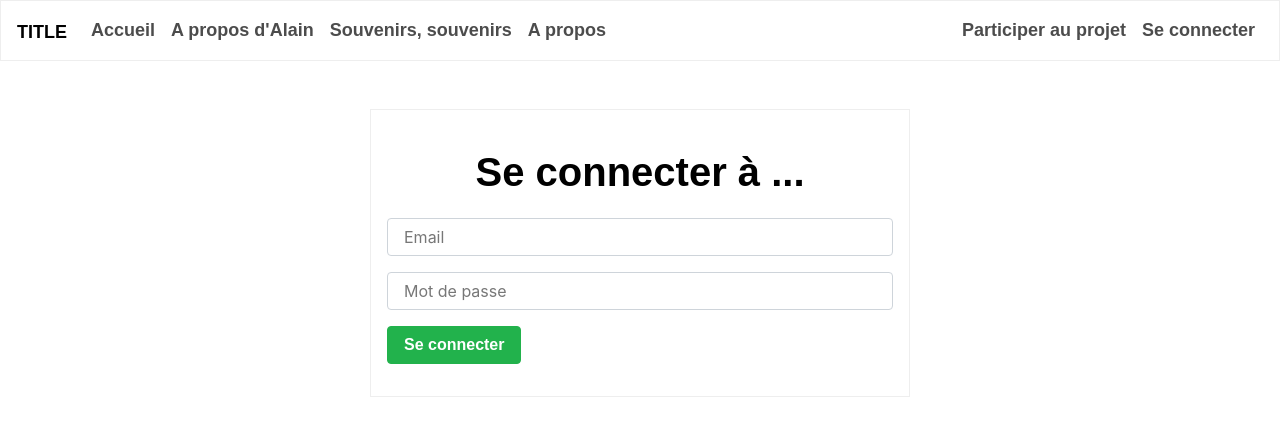
After one commit to punckle/memories, a Symfony app: template templates/security/login.html.twig in a window 1280 px wide. The commit adds this page. Shown: the top 436 px of the page. Run offline with Twig, Linux system fonts and the light colour scheme; the template is opened without the code that fills it, so the values that code supplies are empty; some libraries are stand-ins or nearby versions; some web fonts are replaced.

Commit message:
Mise en place Security

```diff
--- a/templates/base.html.twig
+++ b/templates/base.html.twig
@@ -11,7 +11,7 @@
     </head>
     <header>
         <nav class="navbar navbar-expand-lg navbar-light bg-light">
-            <a class="navbar-brand" href="#">TITLE</a>
+            <a class="navbar-brand" href="{{ path('home') }}">TITLE</a>
             <button class="navbar-toggler" type="button" data-toggle="collapse" data-target="#navbarColor03" aria-controls="navbarColor03" aria-expanded="false" aria-label="Toggle navigation">
                 <span class="navbar-toggler-icon"></span>
             </button>
@@ -19,7 +19,7 @@
             <div class="collapse navbar-collapse" id="navbarColor03">
                 <ul class="navbar-nav mr-auto">
                     <li class="nav-item">
-                        <a class="nav-link" href="#">Accueil</a>
+                        <a class="nav-link" href="{{ path('home') }}">Accueil</a>
                     </li>
                     <li class="nav-item">
                         <a class="nav-link" href="#">A propos d'Alain</a>
@@ -36,7 +36,7 @@
                         <a href="" class="nav-link">Participer au projet</a>
                     </li>
                     <li class="class-item"></li>
-                        <a href="" class="nav-link">Se connecter</a>
+                        <a href="{{ path('login') }}" class="nav-link">Se connecter</a>
                     </li>
                 </ul>
             </div>
--- /dev/null
+++ b/templates/security/login.html.twig
@@ -0,0 +1,35 @@
+{% extends 'base.html.twig' %}
+
+{% block title %}Se connecter{% endblock %}
+
+{% block body %}
+
+    {% if error %}
+        <div>{{ error.messageKey|trans(error.messageData, 'security') }}</div>
+    {% endif %}
+
+    <div class="container">
+        <div class="row mt-5">
+            <div class="col-md-3"></div>
+            <div class="col-md-6">
+                <div class="bg-light py-3 px-3">
+                    <h1 class="text-center my-4">Se connecter à ...</h1>
+
+
+                    <form action="{{ path('login') }}" method="POST">
+                        <div class="form-group">
+                            <input type="text" name="_username" id="email" class="form-control" placeholder="Email" required value="{{ last_username }}">
+                        </div>
+                        <div class="form-group">
+                            <input type="password" name="_password" id="password" class="form-control" placeholder="Mot de passe" required>
+                        </div>
+                        <div class="form-group">
+                            <button type="submit" class="btn btn-success">Se connecter</button>
+                        </div>
+                    </form>
+                </div>
+            </div>
+        </div>
+    </div>
+
+{% endblock %}
```
Also changed, not shown: src/Controller/SecurityController.php (added, +37 -0 lines), src/Entity/User.php (added, +113 -0 lines), src/Migrations/Version20190516171811.php (added, +35 -0 lines), src/Repository/UserRepository.php (added, +50 -0 lines), 1 other file.
